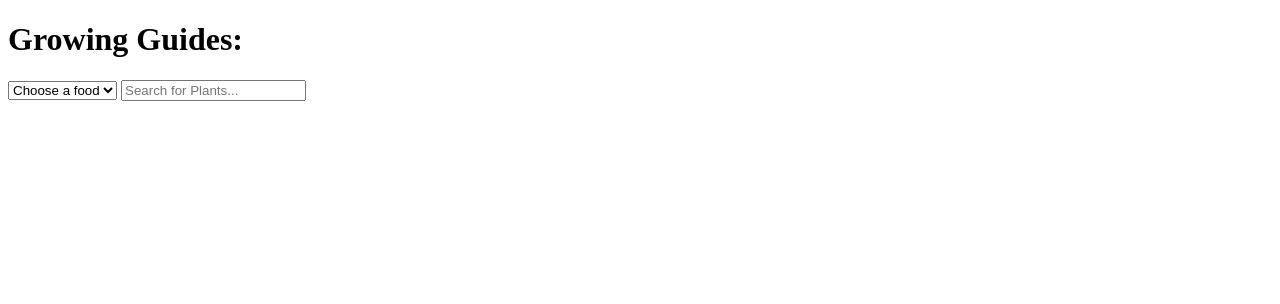
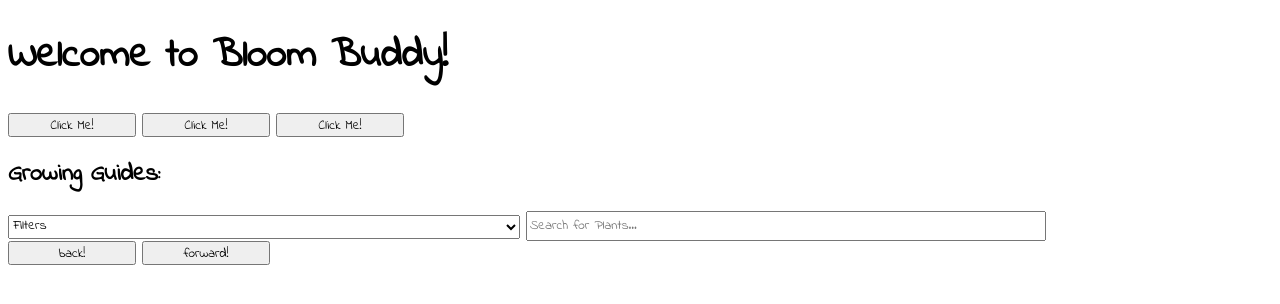
Before and after one commit to arielnotoreo/bloom-buddy, a plain HTML site: page index.html in a window 1280 px wide. Drawn offline with Linux system fonts and the light colour scheme; a web font is replaced by a local one.

Commit message:
some silly things

```diff
--- /dev/null
+++ b/css/styles.css
@@ -0,0 +1,23 @@
+wrapper, select, input, button {
+    font-family: "Indie Flower", cursive;
+    font-weight: 400;
+    font-style: normal;
+}
+
+h1 {
+    font-size: 5vh;
+}
+
+h2 {
+    font-size: 3vh;
+}
+
+button {
+    width: 10vw;
+    height: 3vh;
+}
+
+select, input {
+    width: 40vw;
+    height: 3vh;
+}
--- a/index.html
+++ b/index.html
@@ -5,44 +5,57 @@
     <meta charset="UTF-8">
     <meta name="viewport" content="width=device-width, initial-scale=1.0">
     <title>Bloom Buddy</title>
+    <link rel="stylesheet" href="css/styles.css">
+    <link rel="preconnect" href="https://fonts.googleapis.com">
+    <link rel="preconnect" href="https://fonts.gstatic.com" crossorigin>
+    <link href="https://fonts.googleapis.com/css2?family=Afacad&family=Indie+Flower&display=swap" rel="stylesheet">
+
 </head>
+<wrapper>
+<header>
+    <h1>Welcome to Bloom Buddy!</h1>
+</header>
 
 <body>
     <nav>
-
+        <button type="button">Click Me!</button>
+        <button type="button">Click Me!</button>
+        <button type="button">Click Me!</button>
 
     </nav>
     <main>
-        <h1>Growing Guides:</h1>
+        <h2>Growing Guides:</h1>
         <!-- //for search bar and filter -->
         <div id="filters">
             <select name="foods" id="hr-select">
-                <option value="">Choose a food</option>
+                <option value="">Filters</option>
                 <hr />
-                <optgroup label="Fruit">
-                    <option value="apple">Apples</option>
-                    <option value="banana">Bananas</option>
-                    <option value="cherry">Cherries</option>
-                    <option value="damson">Damsons</option>
+                <!-- Low (>3)
+                Medium (4-6)
+                High (7-10) -->
+                <optgroup label="Light Level (1-10)">
+                    <option value="lowLight">Low</option>
+                    <option value="medLight">Medium</option>
+                    <option value="highLight">High</option>
                 </optgroup>
                 <hr />
-                <optgroup label="Vegetables">
-                    <option value="artichoke">Artichokes</option>
-                    <option value="broccoli">Broccoli</option>
-                    <option value="cabbage">Cabbages</option>
+                <optgroup label="Days to Harvest">
+                    <option value="shortHarvest">Less than 30</option>
+                    <option value="longHarvest">More than 30</option>
                 </optgroup>
                 <hr />
-                <optgroup label="Meat">
-                    <option value="beef">Beef</option>
-                    <option value="chicken">Chicken</option>
-                    <option value="pork">Pork</option>
+                <optgroup label="Growth Rate">
+                    <option value="beef">Fast</option>
+                    <option value="chicken">Slow</option>
                 </optgroup>
                 <hr />
-                <optgroup label="Fish">
-                    <option value="cod">Cod</option>
-                    <option value="haddock">Haddock</option>
-                    <option value="salmon">Salmon</option>
-                    <option value="turbot">Turbot</option>
+                <!-- distributions lowk might b hard its a world standard and paginated?  -->
+                <optgroup label="Native To">
+                    <option value="usa">USA</option>
+                    <option value="canada">Canada</option>
+                    <option value="europe">Europe</option>
+                    <option value="asia">Asia</option>
+                    <option value="africa">Africa</option>
                 </optgroup>
             </select>
             <input type="text" placeholder="Search for Plants...">
@@ -53,6 +66,8 @@
         </div>
         <!-- //to navigate pages -->
         <div id="pageBtns">
+            <button type="button">back!</button>
+            <button type="button">forward!</button>
 
         </div>
     </main>
@@ -62,5 +77,5 @@
 <footer>
     <p></p>
 </footer>
-
+</wrapper>
 </html>
```
